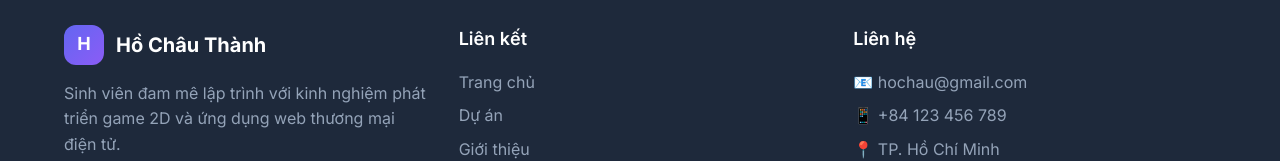
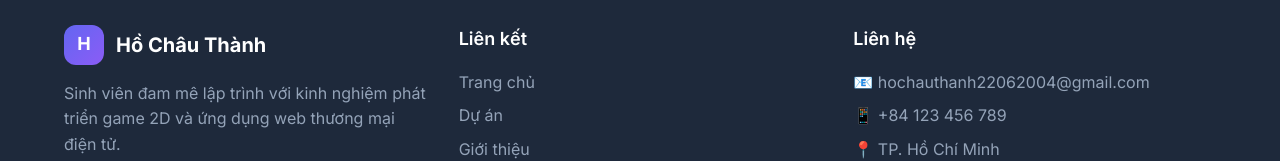
Before and after one commit to Claudeyami/my-blogprofile, a React (Vite) app: page / in a window 1280 px wide. Shown: the part 2706-2867 px from the top of the page. Built offline with nearby package versions, Linux system fonts and the light colour scheme.

Commit message:
Initial deploy setup for GitHub Pages

```diff
--- a/src/pages/Home.jsx
+++ b/src/pages/Home.jsx
@@ -473,7 +473,7 @@ const Home = () => {
             <div>
               <h3 style={{fontSize: '18px', fontWeight: '600', marginBottom: '16px'}}>Liên hệ</h3>
               <div style={{display: 'flex', flexDirection: 'column', gap: '8px', color: '#94a3b8'}}>
-                <p style={{margin: 0}}>📧 hochau@gmail.com</p>
+                <p style={{margin: 0}}>📧 hochauthanh22062004@gmail.com</p>
                 <p style={{margin: 0}}>📱 +84 123 456 789</p>
                 <p style={{margin: 0}}>📍 TP. Hồ Chí Minh</p>
               </div>
```
